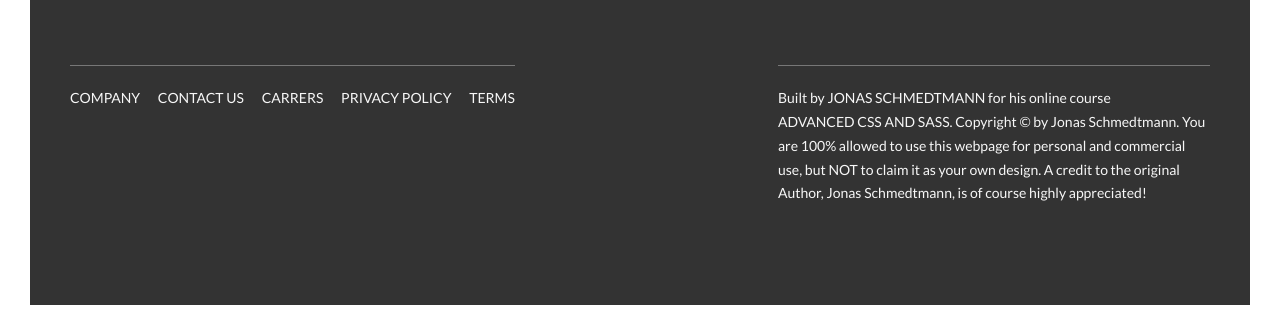
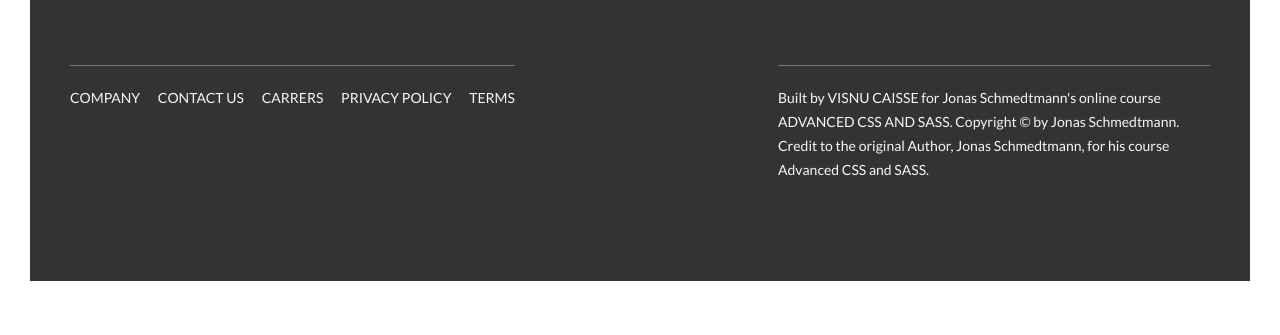
Before and after one commit to vgcaisse/Natours-Project, a website: page index.html in a window 1280 px wide. Shown: the part 5639-5974 px from the top of the page. After the commit the page ends 5950 px from the top, so only its background shows below. Drawn offline with Linux system fonts and the light colour scheme.

Commit message:
Update index.html

```diff
--- a/index.html
+++ b/index.html
@@ -382,7 +382,7 @@
                 </div>
                 <div class="col-1-of-2">
                     <p class="footer__copyright">
-                        Built by <a href="#" class="footer__link"> Jonas Schmedtmann </a> for his online course </a><a href="#" class="footer__link"> Advanced CSS and SASS. </a> Copyright &copy; by Jonas Schmedtmann. You are 100% allowed to use this webpage for personal and commercial use, but NOT to claim it as your own design. A credit to the original Author, Jonas Schmedtmann, is of course highly appreciated!
+                        Built by <a href="#" class="footer__link"> Visnu Caisse </a> for Jonas Schmedtmann's online course </a><a href="#" class="footer__link"> Advanced CSS and SASS. </a> Copyright &copy; by Jonas Schmedtmann. Credit to the original Author, Jonas Schmedtmann, for his course Advanced CSS and SASS.
                     </p>
                 </div>
             </div>
```
